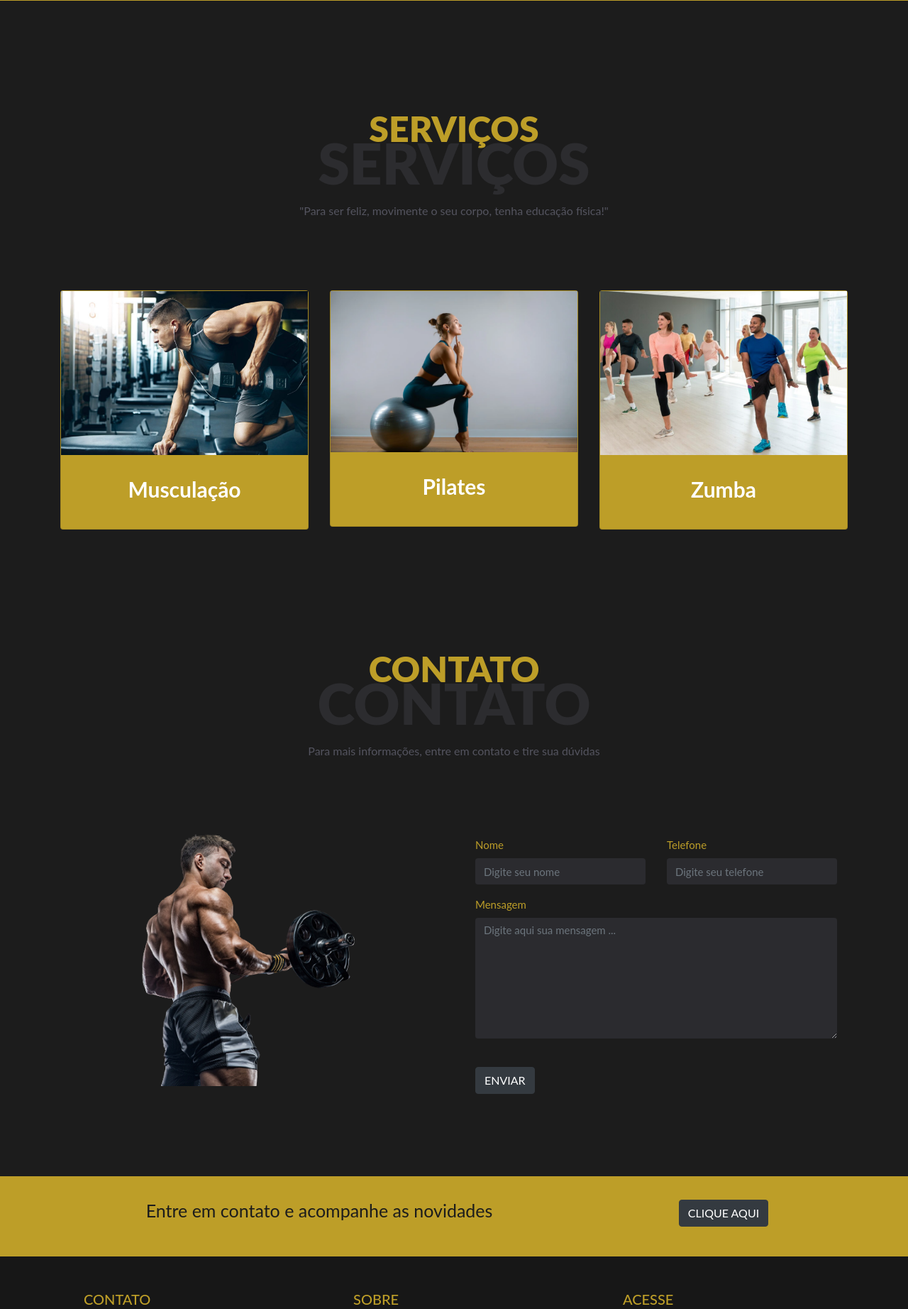
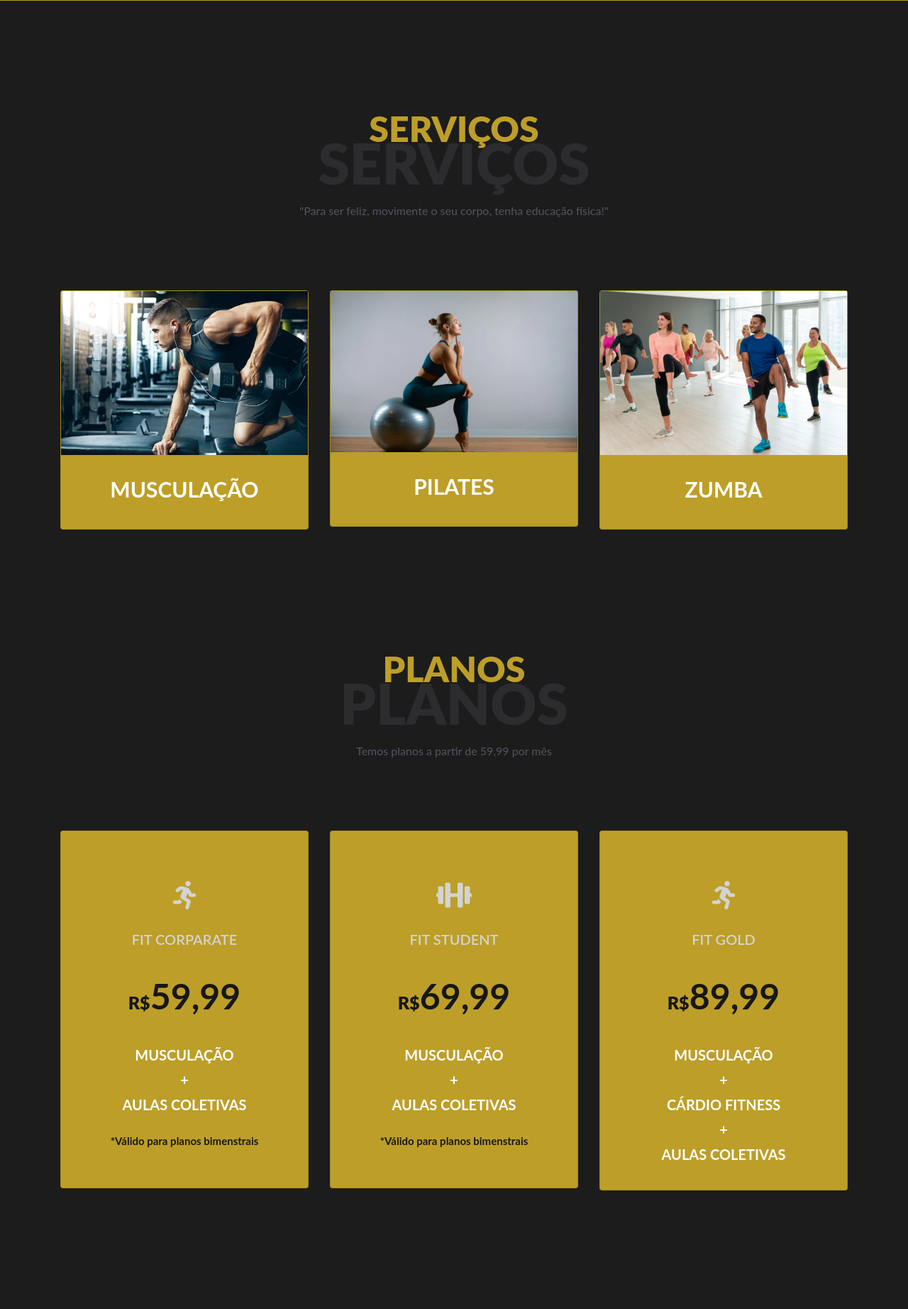
Before and after one commit to developer-fernanda/developer-fernanda.github.io, a PHP site: page / in a window 1280 px wide. Shown: the part 873-2717 px from the top of the page at 71% size. Run offline with PHP 8.4, Linux system fonts and the light colour scheme; some libraries are stand-ins or nearby versions.

Commit message:
Atualização site Fitness

```diff
--- a/gym/assets/css/style.css
+++ b/gym/assets/css/style.css
@@ -116,14 +116,14 @@
 content card - serviços
 **********************/
 
-.content-card h2, .content-contact-form h2{
+.content-card h2, .content-contact-form h2, .content-plans h2{
     color: #BD9E28;
     font-size: 50px;
     margin-bottom: 100px;
     font-weight: 900;
 }
 
-.content-card h3{
+.content-card h3, .content-plans h3{
     color: #54545f48;
     font-size: 80px;
     margin-top: -130px;
@@ -137,7 +137,7 @@ content card - serviços
     padding: 30px;
 }
 
-.content-card p{
+.content-card p, .content-plans p{
     color: #54545F;
     margin-bottom: 100px;
 }
@@ -159,6 +159,64 @@ content card - serviços
     background-color: #BD9E28 !important;
     color: white;
 }
+
+
+/**********************
+content card - serviços
+**********************/
+
+.content-plans{
+    margin-bottom: 130px;
+}
+
+.card-plans{
+    background-color: #BD9E28 !important;
+    padding: 30px;
+    margin-bottom: 20px;
+}
+
+.card-plans i{
+    color: #D3D3D3;
+    margin-top: 40px;
+    font-size: 40px;
+    padding-bottom: 30px;
+}
+
+.card-plans h4{
+    font-size: 20px;
+    color: #D3D3D3;
+    padding-bottom: 30px;
+    font-weight: 600;
+}
+
+.card-plans h5{
+    font-size: 50px;
+    color: #171717;
+    padding-bottom: 30px;
+    font-weight: 700;
+}
+
+.card-plans span{
+    font-size: 25px;
+    color: #171717;
+    padding-bottom: 30px;
+    font-weight: 900;
+}
+
+.card-plans p{
+    font-size: 20px;
+    color: white;
+    font-weight: 300;
+    margin-bottom: 5px !important;
+    font-weight: 700;
+}
+
+.observacao{
+    font-size: 15px !important;
+    color: #171717 !important;
+    padding: 20px;
+}
+
 
 /**********************
 *content-contact-form *
--- a/gym/index.html
+++ b/gym/index.html
@@ -15,7 +15,7 @@
 </head>
 
 <body class="body">
-    <span id="Home"></span>
+    <span id="home"></span>
     <nav class="navbar navbar-expand-lg navbar fixed-top content-navbar" id="nav-color">
         <div class="container header">
             <i class="fas fa-dumbbell mr-2"></i> FITNESS
@@ -27,9 +27,10 @@
             <div class="collapse navbar-collapse nav-list" id="navbarNavAltMarkup">
                 <hr>
                 <div class="navbar-nav ml-auto items-list">
-                    <a class="nav-link active" href="#Home">HOME</a>
-                    <a class="nav-link" href="#Servicos">SERVIÇOS</a>
-                    <a class="nav-link" href="#Contato">CONTATO</a>
+                    <a class="nav-link active" href="#home">HOME</a>
+                    <a class="nav-link" href="#servicos">SERVIÇOS</a>
+                    <a class="nav-link" href="#planos">PLANOS</a>
+                    <a class="nav-link" href="#contato">CONTATO</a>
                 </div>
             </div>
         </div>
@@ -41,7 +42,7 @@
             <h2> FITNESS <span> ACADEMIA </span></h2>
             <h3> TREINOS PERSONALIZADOS PARA VOCÊ</h3>
             <a target="_blank" href="https://wa.me/55119999-9999" class="btn btn-click mt-3"> SAIBA MAIS</a>
-            <a href="#Servicos" class="btn btn-outline-dark mt-3 ml-2">VER SERVIÇOS</a>
+            <a href="#servicos" class="btn btn-outline-dark mt-3 ml-2">VER SERVIÇOS</a>
 
         </div>
     </section>
@@ -62,7 +63,7 @@
     <!-- end section -->
 
 
-    <section class="container content-card" id="Servicos">
+    <section class="container content-card" id="servicos">
         <div class="row">
             <div class="col-12 text-center">
                 <h2>SERVIÇOS</h2>
@@ -73,26 +74,75 @@
             <div class="col-md-6 col-lg-4 text-center mb-3">
                 <div class="card card-form">
                     <img src="assets/img/img-3.jpg" class="img-fluid" alt="">
-                    <h4>Musculação </h4>
+                    <h4>MUSCULAÇÃO </h4>
                 </div>
             </div>
             <div class="col-md-6 col-lg-4 text-center mb-3">
                 <div class="card card-form">
                     <img src="assets/img/img-1.png" class="img-fluid" alt="">
-                    <h4> Pilates </h4>
+                    <h4> PILATES </h4>
                 </div>
             </div>
             <div class="col-md-6 col-lg-4  text-center mb-3">
                 <div class="card card-form">
                     <img src="assets/img/img-2.png" class="img-fluid" alt="">
-                    <h4> Zumba</h4>
+                    <h4> ZUMBA</h4>
                 </div>
             </div>
         </div>
     </section>
     <!-- end section -->
 
-    <section class="container content-contact-form" id="Contato">
+    <section class="container content-plans" id="planos">
+        <div class="row">
+            <div class="col-12 text-center">
+                <h2>PLANOS</h2>
+                <h3>PLANOS</h3>
+                <p>Temos planos a partir de 59,99 por mês</p>
+            </div>
+        </div>
+        <div class="row">
+            <div class="col-md-6 col-lg-4 text-center mb-3">
+                <div class="card card-plans">
+                    <i class="fas fa-running"></i>
+                    <h4> FIT CORPARATE</h4>
+                    <h5><span>R$</span>59,99</h5>
+                    <p>MUSCULAÇÃO</p>
+                    <p>+</p>
+                    <p>AULAS COLETIVAS</p>
+                    <p class="observacao">*Válido para planos bimenstrais</p>
+                </div>
+            </div>
+            <div class="col-md-6 col-lg-4 text-center mb-3">
+                <div class="card card-plans">
+                    <i class="fas fa-dumbbell"></i>
+                    <h4> FIT STUDENT</h4>
+                    <h5><span>R$</span>69,99</h5>
+                    <p>MUSCULAÇÃO</p>
+                    <p>+</p>
+                    <p>AULAS COLETIVAS</p>
+                    <p class="observacao">*Válido para planos bimenstrais</p>
+                </div>
+            </div>
+            <div class="col-md-6 col-lg-4 text-center mb-3">
+                <div class="card card-plans">
+                    <i class="fas fa-running"></i>
+                    <h4> FIT GOLD</h4>
+                    <h5><span>R$</span>89,99</h5>
+                    <p>MUSCULAÇÃO</p>
+                    <p>+</p>
+                    <p>CÁRDIO FITNESS</p>
+                    <p>+</p>
+                    <p>AULAS COLETIVAS</p>
+                </div>
+            </div>
+
+        </div>
+
+    </section>
+    <!-- end section -->
+
+    <section class="container content-contact-form" id="contato">
         <div class="row">
             <div class="col-12 text-center">
                 <h2>CONTATO</h2>
@@ -101,7 +151,7 @@
             </div>
         </div>
         <div class="row">
-            <div class="col-lg-6">
+            <div class="col-lg-6 d-sm-none d-lg-inline-block">
                 <img src="assets/img/img-contato.png" class="w-100" alt="imagem-form">
             </div>
             <!--Form-->
@@ -175,13 +225,16 @@
                     <h2>ACESSE</h2>
                     <hr>
                     <ul class="list-unstyled">
-                        <a href="#Home">
+                        <a href="#home">
                             <li>Home</li>
                         </a>
-                        <a href="#Servicos">
+                        <a href="#servicos">
                             <li>Serviços</li>
                         </a>
-                        <a href="#Contato">
+                        <a href="#planos">
+                            <li>Planos</li>
+                        </a>
+                        <a href="#contato">
                             <li>Contato</li>
                         </a>
                     </ul>
```
Also changed, not shown: imagens/damasio-1.png (deleted), imagens/damasio-2.png (deleted), imagens/glotex-1.png (deleted), imagens/glotex-2.png (deleted), imagens/implantesPaulista-1.png (deleted), imagens/implantesPaulista-2.png (deleted).
